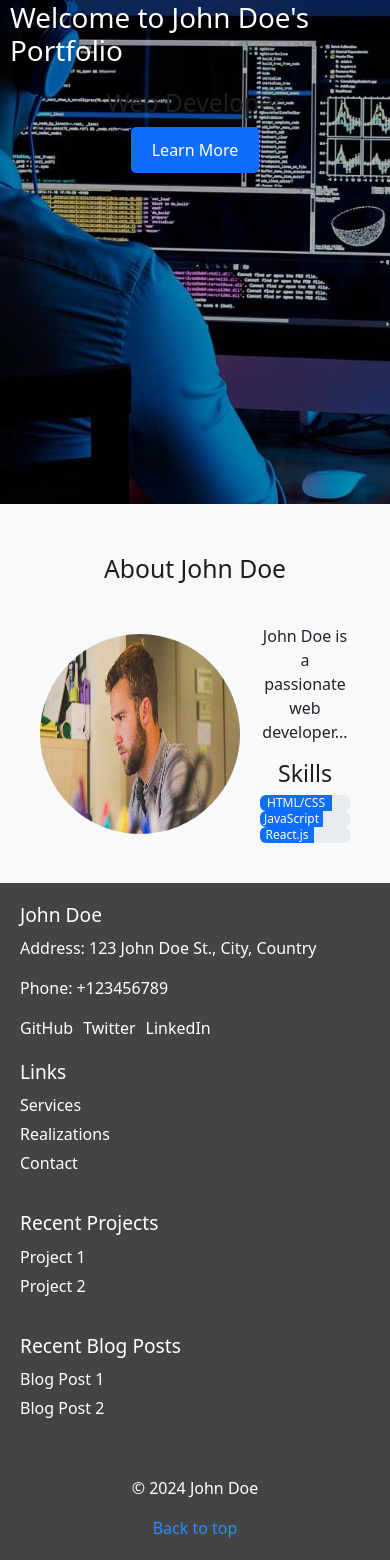
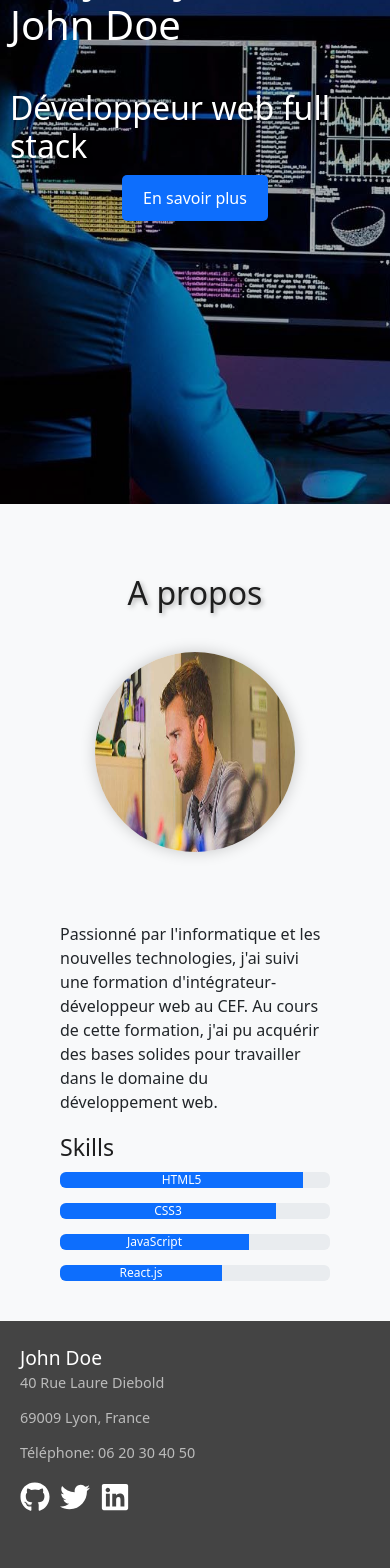
Before and after one commit to HC-VP/john-doe-portfolio, a React (Create React App) app: page / in a window 390 px wide. Shown: the part 420-1988 px from the top of the page. Built offline with nearby package versions, Linux system fonts and the light colour scheme.

Commit message:
Good footer desk and mobile

```diff
--- a/package.json
+++ b/package.json
@@ -10,6 +10,7 @@
     "react": "^18.3.1",
     "react-bootstrap": "^2.10.5",
     "react-dom": "^18.3.1",
+    "react-icons": "^5.4.0",
     "react-router-dom": "^6.28.0",
     "react-scripts": "5.0.1",
     "web-vitals": "^2.1.4"
--- a/src/components/footer/Footer.css
+++ b/src/components/footer/Footer.css
@@ -1,61 +1,133 @@
+/* Footer Styles */
 .footer-container {
   display: flex;
   justify-content: space-between;
+  flex-wrap: wrap; /* Allow sections to wrap on smaller screens */
+  padding: 20px 40px;
   background-color: #444;
   color: white;
-    padding: 20px;
+  text-align: left;
+  position: relative;
 }
 
 .footer-column {
-    width: 23%;
+  flex: 1 1 220px;
+  margin: 5px;
+  text-align: left;
 }
 
 .footer-column h4 {
   font-size: 1.2rem;
-    margin-bottom: 10px;
+  color: white;
+  margin-bottom: 5px;
+}
+
+.footer-column p, .footer-column a {
+  color: #bbb;
+  font-size: 0.9rem;
+  line-height: 1.3;
+}
+
+.footer-column a {
+  text-decoration: none;
+  transition: color 0.3s ease;
+}
+
+.footer-column a:hover {
+  color: #0d6efd;
+}
+
+.social-links {
+  display: flex;
+  gap: 10px;
+  margin-top: 10px;
+  justify-content: flex-start;
+}
+
+.social-links a {
+  color: white;
+  font-size: 1.5rem;
+  transition: color 0.3s ease;
+}
+
+.social-links a:hover {
+  color: #0d6efd;
 }
 
 .footer-column ul {
   list-style: none;
-    padding: 0;
+  padding-left: 0;
+  margin: 0;
 }
 
 .footer-column ul li {
   margin-bottom: 5px;
 }
 
-  .footer-column a {
-    color: white;
-    text-decoration: none;
+.copyright {
+  width: 100%;
+  margin-top: 20px;
+  font-size: 0.9rem;
+  color: #bbb;
+  display: flex;
+  flex-direction: column; /* Stack copyright and "Back to top" */
+  align-items: center; /* Center content on desktop */
+  text-align: center; /* Ensure text is centered */
 }
 
-  .footer-column a:hover {
-    color: #cde1f8;
+.copyright a {
+  color: #0d6efd;
+  text-decoration: none;
+  font-weight: bold;
+  margin-top: 10px; /* Space between copyright and "Back to top" */
 }
 
-  .social-links a {
-    margin-right: 10px;
+.copyright a:hover {
+  text-decoration: underline;
 }
 
-  /* Footer responsive design for smaller screens */
+/* Mobile version adjustments */
 @media (max-width: 768px) {
   .footer-container {
     flex-direction: column;
-      align-items: center;
+    padding: 20px;
+    align-items: flex-start; /* Align all content to the left */
   }
 
   .footer-column {
+    text-align: left;
+    margin: 5px 0;
     width: 100%;
-      margin-bottom: 20px;
+  }
+
+  .social-links {
+    justify-content: flex-start;
+    margin-top: 10px;
+  }
+
+  .footer-column ul {
+    text-align: left;
+  }
+
+  .copyright {
+    justify-content: flex-start; /* Align copyright and "Back to top" to the left */
+    margin-top: 15px;
+    font-size: 0.8rem;
+    width: 100%; /* Take full width */
+    align-items: flex-start; /* Left-align in mobile */
+  }
+
+  .copyright a {
+    margin-top: 5px; /* Reduced space on mobile */
   }
 }
 
+/* Desktop version adjustments */
+@media (min-width: 769px) {
   .copyright {
+    justify-content: center; /* Center everything for desktop */
+    margin-top: 30px;
     text-align: center;
-    margin-top: 20px;
+    align-items: center; /* Keep centered for desktop */
   }
-
-  .copyright a {
-    color: #298eff;
-    text-decoration: none;
 }
--- a/src/components/footer/Footer.js
+++ b/src/components/footer/Footer.js
@@ -1,4 +1,5 @@
 import React from 'react';
+import { FaGithub, FaTwitter, FaLinkedin } from 'react-icons/fa'; // Import icons from React Icons
 import './Footer.css';
 
 const Footer = () => {
@@ -6,18 +7,27 @@ const Footer = () => {
     <footer className="footer-container">
       <div className="footer-column">
         <h4>John Doe</h4>
-        <p>Address: 123 John Doe St., City, Country</p>
-        <p>Phone: +123456789</p>
+        <p>40 Rue Laure Diebold</p>
+        <p>69009 Lyon, France</p>
+        <p>Téléphone: 06 20 30 40 50</p>
         <div className="social-links">
-          <a href="https://github.com/johndoe" target="_blank" rel="noopener noreferrer">GitHub</a>
-          <a href="https://twitter.com/johndoe" target="_blank" rel="noopener noreferrer">Twitter</a>
-          <a href="https://linkedin.com/in/johndoe" target="_blank" rel="noopener noreferrer">LinkedIn</a>
+          <a href="https://github.com/johndoe" target="_blank" rel="noopener noreferrer">
+            <FaGithub size={30} />
+          </a>
+          <a href="https://twitter.com/johndoe" target="_blank" rel="noopener noreferrer">
+            <FaTwitter size={30} />
+          </a>
+          <a href="https://linkedin.com/in/johndoe" target="_blank" rel="noopener noreferrer">
+            <FaLinkedin size={30} />
+          </a>
         </div>
       </div>
 
       <div className="footer-column">
-        <h4>Links</h4>
+        <h4>Liens utiles</h4>
         <ul>
+          <li><a href="/">Accueil</a></li>
+          <li><a href="/#about">A propos</a></li>
           <li><a href="/services">Services</a></li>
           <li><a href="/realizations">Realizations</a></li>
           <li><a href="/contact">Contact</a></li>
@@ -25,18 +35,20 @@ const Footer = () => {
       </div>
 
       <div className="footer-column">
-        <h4>Recent Projects</h4>
+        <h4>Mes dernières réalisations</h4>
         <ul>
-          <li><a href="/realizations">Project 1</a></li>
-          <li><a href="/realizations">Project 2</a></li>
+          <li><a href="/realizations">Fresh food</a></li>
+          <li><a href="/realizations">Restaurant Akira</a></li>
+          <li><a href="/realizations">Espace bien-être</a></li>
         </ul>
       </div>
 
       <div className="footer-column">
-        <h4>Recent Blog Posts</h4>
+        <h4> Mes derniers articles</h4>
         <ul>
-          <li><a href="/blog">Blog Post 1</a></li>
-          <li><a href="/blog">Blog Post 2</a></li>
+          <li><a href="/blog">Coder son site en HTML/CSS</a></li>
+          <li><a href="/blog">Vendre ses produits sur le web</a></li>
+          <li><a href="/blog">Se positionner sur Google</a></li>
         </ul>
       </div>
 
--- a/src/components/header/Header.css
+++ b/src/components/header/Header.css
@@ -12,6 +12,13 @@
   height: 80px; /* Default height for the header */
 }
 
+h1 {
+  color: white; /* Ensure h1 text is visible */
+  font-size: 2.5rem; /* Adjust the size as needed */
+  z-index: 20; /* Ensure the title is above the hamburger menu */
+  position: relative; /* Ensure it remains on top */
+}
+
 .logo a {
   font-size: 24px;
   color: white;
@@ -22,6 +29,8 @@
   z-index: 20; /* Ensure logo stays above the menu */
   position: relative; /* Ensure logo stays above everything else */
 }
+
+
 
 /* Hamburger Menu */
 .hamburger-menu {
@@ -98,6 +107,8 @@ nav ul li a:hover {
     height: auto; /* Allow height to adjust based on content */
   }
 
+
+
   .logo {
     position: absolute;
     top: 20px;
--- a/src/pages/accueil/Accueil.css
+++ b/src/pages/accueil/Accueil.css
@@ -1,7 +1,7 @@
 /* Accueil Page Styles */
 .accueil-container {
   position: relative;
-  z-index: 1; /* Keep the main content below the header */
+  z-index: 1;
 }
 
 .background-image {
@@ -10,24 +10,54 @@
   background-size: cover;
   background-position: center;
   position: relative;
-  z-index: -1; /* Keep it behind the content */
+  z-index: -1;
 }
 
 .overlay {
-  background-color: rgba(0, 0, 0, 0.3); /* Black overlay */
+  background-color: rgba(0, 0, 0, 0.3);
   color: white;
   height: 100%;
   display: flex;
   flex-direction: column;
   justify-content: center;
   align-items: center;
-  z-index: -1; /* Keep it behind other content */
+  z-index: 1;
+}
+
+.hamburger-menu {
+  z-index: 20; /* Ensure it's above other elements, but title stays on top */
 }
 
 h1, h2 {
   margin: 0;
   padding: 10px;
 }
+
+h1 {
+  margin: 0;
+  padding: 10px;
+  color: white; /* Ensure title is white */
+  font-size: 2.5rem; /* Adjust the size as needed */
+  z-index: 10; /* Ensure the title is on top of other elements */
+  position: relative; /* Ensure it remains on top */
+}
+
+/* About Section Title Styling */
+h2 {
+  color: white; /* Make sure the text is white */
+  font-size: 2rem; /* Adjust the size as needed */
+  margin-top: 20px;
+  text-shadow: 2px 2px 5px rgba(0, 0, 0, 0.3); /* Add a slight shadow for better readability */
+  z-index: 10; /* Ensure it stays on top of any other elements */
+}
+
+/* Additional Styles for Overlay */
+.overlay h2 {
+  color: white; /* Explicitly set text color */
+  font-size: 2rem; /* Adjust the size as needed */
+  text-shadow: 2px 2px 5px rgba(0, 0, 0, 0.3); /* Add text shadow to improve readability */
+}
+
 
 .btn {
   background-color: #0d6efd;
@@ -47,29 +77,83 @@ h1, h2 {
   padding: 40px;
   background-color: #f8f9fa;
   text-align: center;
+  max-width: 1200px;
+  margin: 0 auto;
+}
+
+.about-content {
+  display: flex;
+  justify-content: center;
+  align-items: center;
+  gap: 50px;
+  margin-top: 30px;
 }
 
 .about-photo img {
   width: 200px;
   height: 200px;
   border-radius: 50%;
-}
-
-.about-content {
-  display: flex;
-  justify-content: center;
-  align-items: center;
-  margin-top: 30px;
+  box-shadow: 0 0 15px rgba(0, 0, 0, 0.2);
 }
 
 .about-details {
-  margin-left: 20px;
+  max-width: 600px;
+  text-align: left;
 }
 
 h2, h3 {
   color: #1e1e1e;
 }
 
+.progress-bars {
+  margin-top: 20px;
+  display: flex;
+  flex-direction: column;
+  gap: 15px;
+}
+
 .ProgressBar {
-  margin: 10px 0;
+  margin: 0;
 }
+
+h3 {
+  margin-top: 20px;
+}
+
+/* Mobile Version */
+@media (max-width: 768px) {
+  .about-content {
+    flex-direction: column;
+    text-align: center;
+  }
+
+  .about-photo {
+    margin-bottom: 20px;
+  }
+
+  .about-details {
+    max-width: 100%;
+    padding: 0 20px;
+  }
+
+  .progress-bars {
+    margin-top: 10px;
+  }
+}
+
+/* Desktop Version */
+@media (min-width: 769px) {
+  .about-content {
+    flex-direction: row;
+    text-align: left;
+  }
+
+  .about-photo {
+    margin-bottom: 0;
+  }
+
+  .about-details {
+    max-width: 600px;
+    padding: 0;
+  }
+}
--- a/src/pages/accueil/Accueil.js
+++ b/src/pages/accueil/Accueil.js
@@ -7,25 +7,28 @@ const Accueil = () => {
     <div className="accueil-container">
       <div className="background-image">
         <div className="overlay">
-          <h1>Welcome to John Doe's Portfolio</h1>
-          <h2>Web Developer</h2>
-          <a href="#about" className="btn">Learn More</a>
+          <h1>Bonjour, je suis John Doe</h1>
+          <h2>Développeur web full stack</h2>
+          <a href="#about" className="btn">En savoir plus</a>
         </div>
       </div>
 
       {/* About Section */}
       <div id="about" className="about-container">
-        <h2>About John Doe</h2>
+        <h2>A propos</h2>
         <div className="about-content">
           <div className="about-photo">
             <img src="/images/john-doe-about.jpg" alt="John Doe" />
           </div>
           <div className="about-details">
-            <p>John Doe is a passionate web developer...</p>
+            <p>Passionné par l'informatique et les nouvelles technologies, j'ai suivi une formation d'intégrateur-développeur web au CEF. Au cours de cette formation, j'ai pu acquérir des bases solides pour travailler dans le domaine du développement web.</p>
             <h3>Skills</h3>
-            <ProgressBar now={80} label="HTML/CSS" />
-            <ProgressBar now={70} label="JavaScript" />
-            <ProgressBar now={60} label="React.js" />
+            <div className="progress-bars">
+              <ProgressBar now={90} label="HTML5" />
+              <ProgressBar now={80} label="CSS3" />
+              <ProgressBar now={70} label="JavaScript" />
+              <ProgressBar now={60} label="React.js" />
+            </div>
           </div>
         </div>
       </div>
--- a/src/pages/blog/Blog.js
+++ b/src/pages/blog/Blog.js
@@ -7,15 +7,15 @@ const Blog = () => {
       <h2>Blog</h2>
       <div className="articles">
         <div className="card">
-          <h3>Article 1</h3>
+          <h3>Coder son site en HTML/CSS</h3>
           <p>A brief description of the article.</p>
         </div>
         <div className="card">
-          <h3>Article 2</h3>
+          <h3>Vendre ses produits sur le web</h3>
           <p>A brief description of the article.</p>
         </div>
         <div className="card">
-          <h3>Article 3</h3>
+          <h3>Se positionner sur Google</h3>
           <p>A brief description of the article.</p>
         </div>
       </div>
--- a/src/pages/realizations/Realizations.js
+++ b/src/pages/realizations/Realizations.js
@@ -7,15 +7,15 @@ const Realizations = () => {
       <h2>Portfolio</h2>
       <div className="projects">
         <div className="card">
-          <h3>Project 1</h3>
+          <h3>Fresh food</h3>
           <p>A brief description of the project.</p>
         </div>
         <div className="card">
-          <h3>Project 2</h3>
+          <h3>Restaurant Akira</h3>
           <p>A brief description of the project.</p>
         </div>
         <div className="card">
-          <h3>Project 3</h3>
+          <h3>Espace bien-être</h3>
           <p>A brief description of the project.</p>
         </div>
       </div>
```
Also changed, not shown: 1 other file (tests, documents, lock files or other folders). Lines whose indentation alone changed are shown as unchanged.
